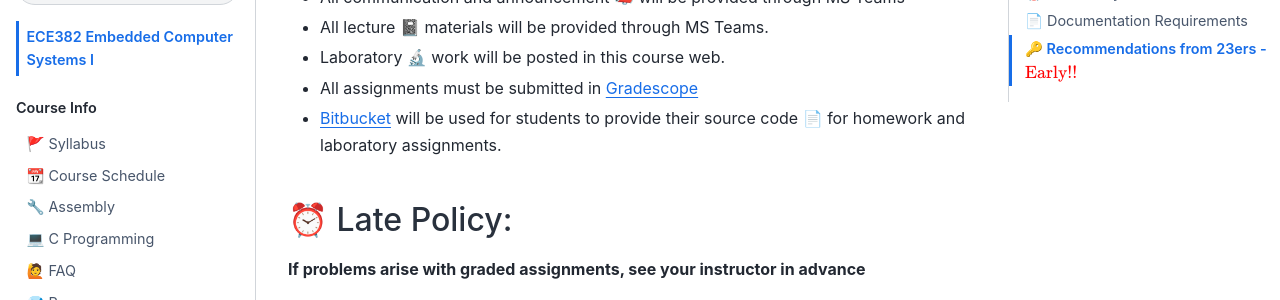
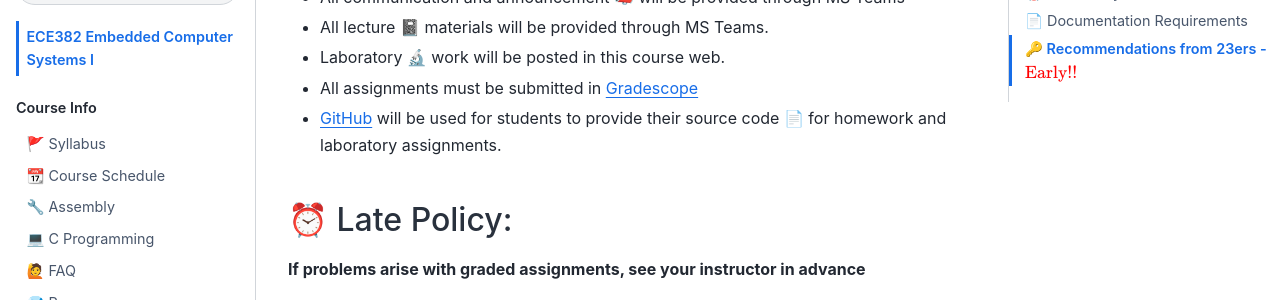
Before and after one commit to USAFA-ECE/ece382, a Jupyter Book: the page built from docs/intro.md, in a window 1280 px wide and 900 px high, scrolled down 601 px. Shown: the part 152-452 px from the top of the window. Built offline with Jupyter Book 1.0.4 settings and Sphinx 7.4.7 and the Sphinx Book theme 1.1.4, drawn with Linux system fonts in a browser that asks for light colours.

Commit message:
Update intro.md

```diff
--- a/docs/intro.md
+++ b/docs/intro.md
@@ -22,7 +22,7 @@
 - All lecture 📓 materials will be provided through MS Teams.
 - Laboratory 🔬 work will be posted in this course web.
 - All assignments must be submitted in [Gradescope](https://www.gradecope.com)
-- [Bitbucket](https://www.bitbucket.com) will be used for students to provide their source code 📄 for homework and laboratory assignments.
+- [GitHub](https://github.com) will be used for students to provide their source code 📄 for homework and laboratory assignments.
 
 
 ## ⏰ Late Policy:
```
